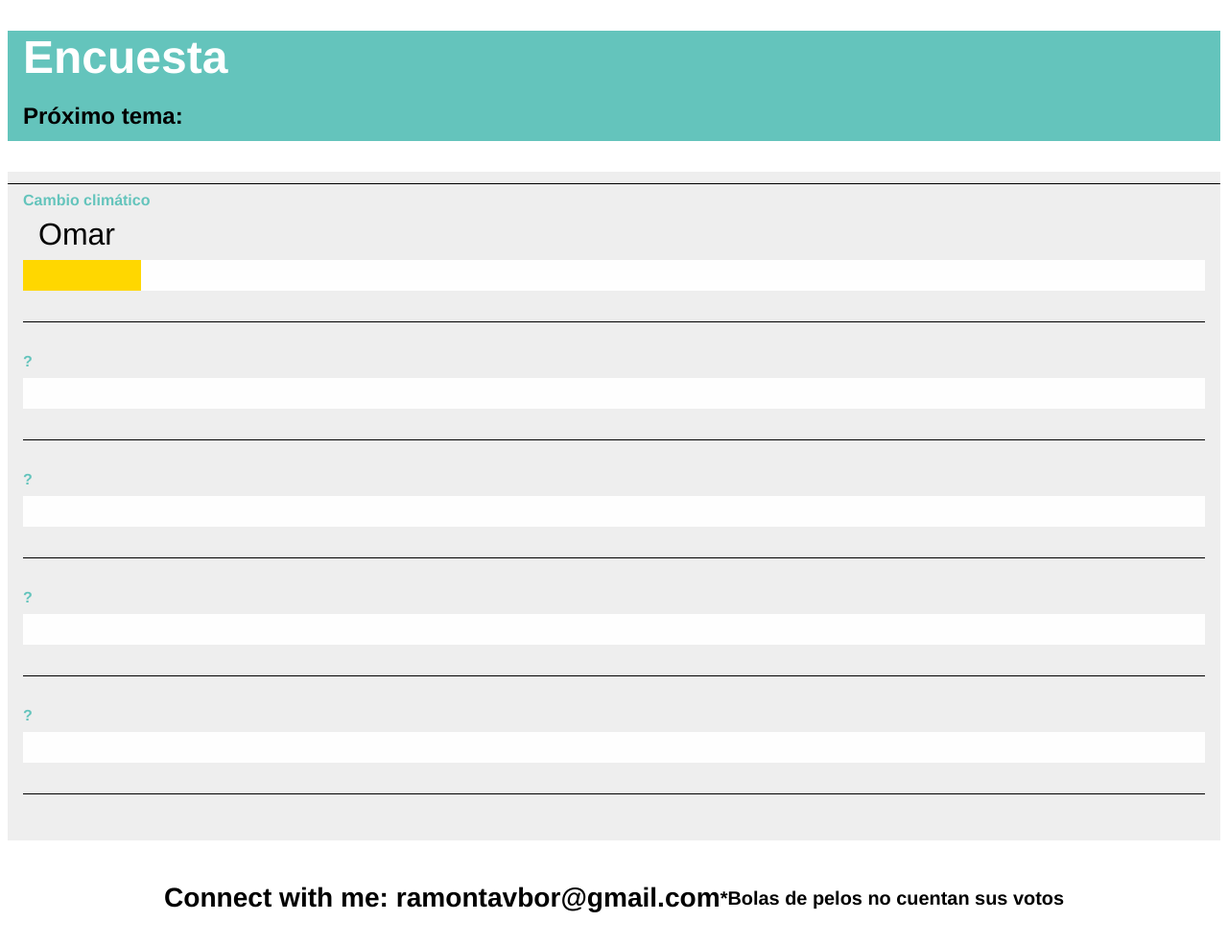
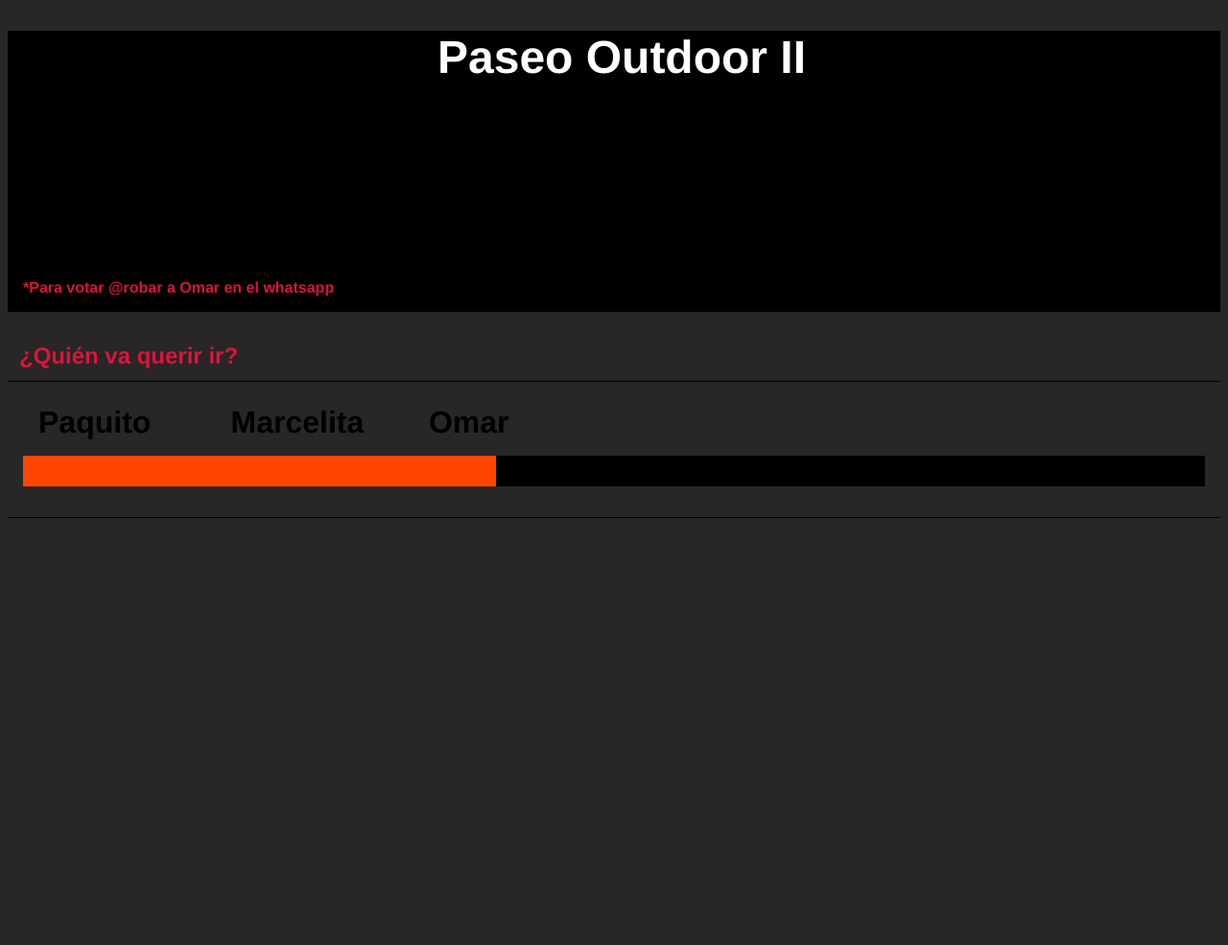
Before and after one commit to RamonTav/Encuesta, a plain HTML site: page index.html in a window 1280 px wide. Shown: the whole page at 96% size. After the commit the page ends 800 px from the top, so only its background shows below. Drawn offline with Linux system fonts and the light colour scheme.

Commit message:
Change to font effect theme

```diff
--- a/index.html
+++ b/index.html
@@ -2,99 +2,35 @@
 <html lang="en">
 <head>
    <meta charset="UTF-8">
-   <title>Encuesta</title>
+   <title>Paseo Outdoor Rock&Fitnes II</title>
    <link rel="stylesheet" href="style.css">
 </head>
 <body>
 
 <header>
-  <h1><span>Encuesta</span></h1>
-   <h2>Próximo tema:</h2>
+  <h1><span class="font-effect-neon">Paseo Outdoor II</span></h1>
+  <h2 class="font-effect-fire">Rock&Fitnes</h2>
+   <h3>*Para votar @robar a Omar en el whatsapp</h3>
 </header>
 
 <main class="area">
-
  <div id="Encuesta">
-   <h2 class="TopH2"></h2>
+  <h2 class="TopH2">¿Quién va querir ir?</h2>
+   <article class="candidato">
     <ul>
-
-     <article class="Candidato">
      <li >
-         <span>Cambio climático</span>
-          <ul class="Votantes">
-           <li>Omar</li>
-          </ul>
+      <div class="Votantes font-effect-fire">
+       <h4>Paquito</h4>
+       <h4>Marcelita</h4>
+       <h4>Omar</h4>
+      </div>
      </li>
      <li>
       <div class="ProgressBar">
-           <div class="P10"></div>
+        <div class="P40"></div>
       </div>
      </li>
+   </ul>
     </article>
-
-     <article class="Candidato">
-        <li >
-         <span>?</span>
-          <ul class="Votantes">
-           <li></li>
-          </ul>
-        </li>
-        <li>
-         <div class="ProgressBar">
-           <div class="P00"></div>
  </div>
-        </li>
-     </article>
-
-     <article class="Candidato">
-        <li >
-         <span>?</span>
-          <ul class="Votantes">
-           <li></li>
-          </ul>
-        </li>
-        <li>
-         <div class="ProgressBar">
-           <div class="P00"></div>
-         </div>
-        </li>
-     </article>
-
-     <article class="Candidato">
-        <li >
-         <span>?</span>
-          <ul class="Votantes">
-           <li></li>
-          </ul>
-        </li>
-        <li>
-         <div class="ProgressBar">
-           <div class="P00"></div>
-         </div>
-        </li>
-     </article>
-
-     <article class="Candidato">
-        <li >
-         <span>?</span>
-          <ul class="Votantes">
-          </ul>
-        </li>
-        <li>
-         <div class="ProgressBar">
-           <div class="P00"></div>
-         </div>
-        </li>
-     </article>
-
-
-    </ul>
-
- </div>
-
 </main>
-
-   <footer>
-      <h3>Connect with me: ramontavbor@gmail.com</h3>
-      <h5>*Bolas de pelos no cuentan sus votos</h5>
-   </footer>
--- a/style.css
+++ b/style.css
@@ -1,6 +1,10 @@
-html {
+@import url('https://fonts.googleapis.com/css?family=Poppins&effect=neon');
+@import url('https://fonts.googleapis.com/css?family=Poppins&effect=fire');
+
+html,  body{
    font-family: Helvetica, sans-serif;
    font-size: 100%;
+   background-color: #282626;
 }
 
 span {
@@ -19,16 +23,16 @@ ul {
 
 
 .area {
-   background-color: #EEEEEE;
-   padding-bottom: 1em;
+   background-color: #282626;
+   padding-bottom: 1rem;
 }
 
 header {
    grid-area: B;
    margin-bottom: 2rem;
    justify-content: space-between;
-   background-color: #64C4BC;
-   padding-left: 1em;
+   background-color: black;
+   padding: 0 0 1rem 1rem;
    margin-bottom: 2rem;
 }
 header span {
@@ -38,17 +42,15 @@ header span {
 
 header h1 {
    font-size: 3em;
-   margin-bottom: 0.5rem;
+   margin-bottom: 3em;
    padding-right: 0;
+   text-align: center;
 }
 
-header div {
-   padding-top: 1em;
-}
-
-header p {
-   line-height: 0.3em;
-   padding-right: 1em;
+header h3 {
+   font-size: 1.0rem;
+   margin: 0;
+   color: crimson;
 }
 
 .Resume {
@@ -65,6 +67,7 @@ header p {
    padding-left: 0.5em;
    padding-right: 0.5em;
    margin-left: 0;
+   color: crimson;
 }
 
 
@@ -89,9 +92,7 @@ main ul {
    margin-bottom: 0.5em;
    padding-left: 1em;
    padding-right: 1em;
-
 }
-
 
 #Encuesta {
       width: 100%;
@@ -104,20 +105,48 @@ main ul {
    margin-bottom: 2rem;
    }
 
-.Votantes li {
-   display: inline;
-   font-size: 2rem;
+
+.Faltantes h3 {
+  font-size: 2.5rem;
+  margin-bottom: 1rem;
+}
+
+h4 {
+ font-size: 2rem;
+ margin: 1rem;
+}
+
+.Faltantes h4 {
+ color: red;
+ font-size: 2rem;
+ margin: 1rem;
+}
+
+
+div.Votantes {
+   display: flex;
+   border-bottom: 0;
+}
+
+.Votantes h4 {
+   flex: 0 0 0;
+   width: 10%;
+   padding: 0 0.8em;
+}
+
+.Votantes h4:first-child {
+   padding-left: 0;
 }
 
 .ProgressBar {
-   background-color: #FEFEFE;
+   background-color: #000;
    margin-bottom: 2rem;
    border-bottom: 0;
 }
 
 .ProgressBar div {
    height:2em;
-   background-color: gold; /*#64C4BC*/
+   background-color: orangered; /*#64C4BC*/
    margin-top: 0;
    border-bottom: 0;
 
@@ -206,7 +235,7 @@ footer {
    header h1 {
       margin-top: 1em;
       margin-left: 1.5rem;
-      margin-bottom: 0em;
+      margin-bottom: 1em;
       font-size: 4.2em;
    }
 
@@ -257,6 +286,11 @@ main h2 {
       padding-left: 1em;
    }
 
+header h3 {
+   font-size: 2.0rem;
+   margin: 0 0 0 1.5rem;
+   color:: crimson;
+}
 
 .Candidato {
    margin-top: 0;
```
Lines whose indentation alone changed are shown as unchanged.
